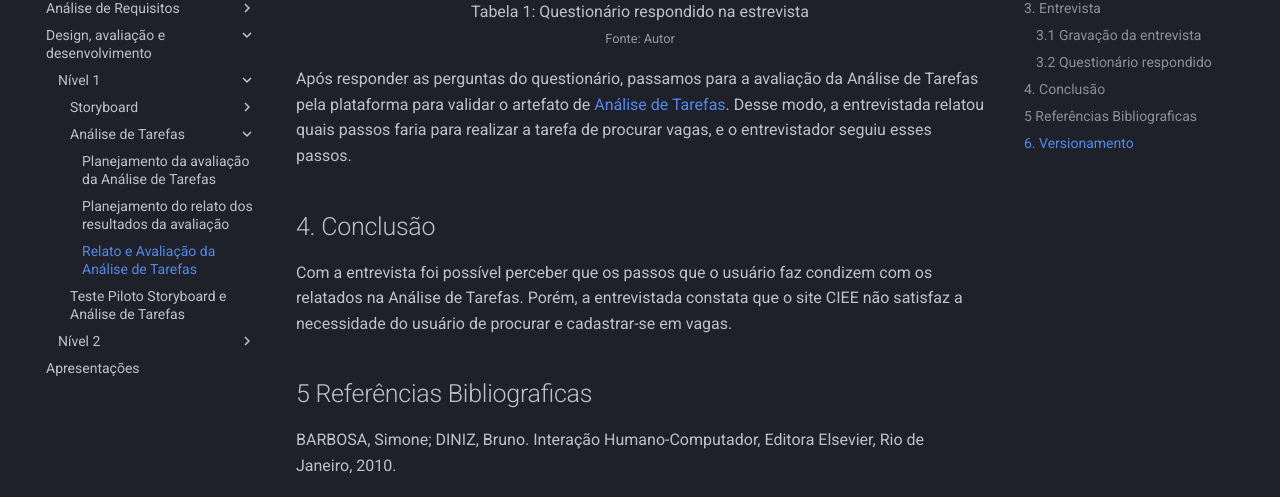
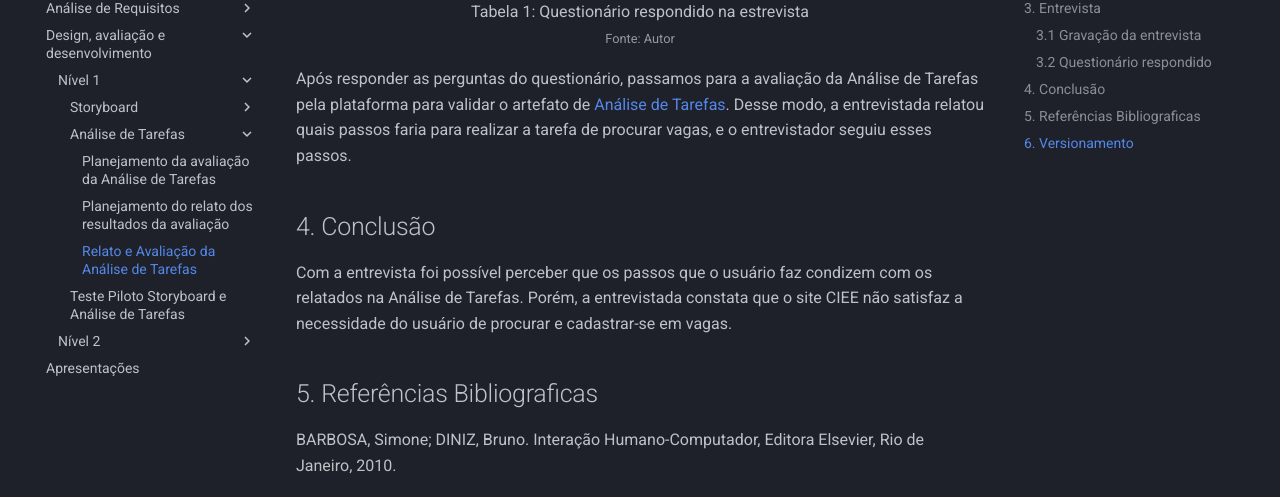
Before and after one commit to JoaoGElvas/2022.1-CIEE, an MkDocs documentation site: the page built from docs/design_avaliacao_desenvolvimento/nivel_1/relato_analise_tarefas.md, in a window 1280 px wide and 900 px high, scrolled down 1709 px. Shown: the part 154-651 px from the top of the window. Built offline with MkDocs 1.6.1 and Material for MkDocs 9.7.7, drawn with Linux system fonts in a browser that asks for light colours.

```diff
--- a/docs/design_avaliacao_desenvolvimento/nivel_1/relato_analise_tarefas.md
+++ b/docs/design_avaliacao_desenvolvimento/nivel_1/relato_analise_tarefas.md
@@ -39,7 +39,7 @@ Após responder as perguntas do questionário, passamos para a avaliação da An
 Com a entrevista foi possível perceber que os passos que o usuário faz condizem com os relatados na Análise de Tarefas. Porém, a entrevistada constata que o site CIEE não satisfaz a necessidade do usuário de procurar e cadastrar-se em vagas.
 
 
-## 5 Referências Bibliograficas
+## 5. Referências Bibliograficas
 BARBOSA, Simone; DINIZ, Bruno. Interação Humano-Computador, Editora Elsevier, Rio de Janeiro, 2010.
 
 ## 6. Versionamento
```
